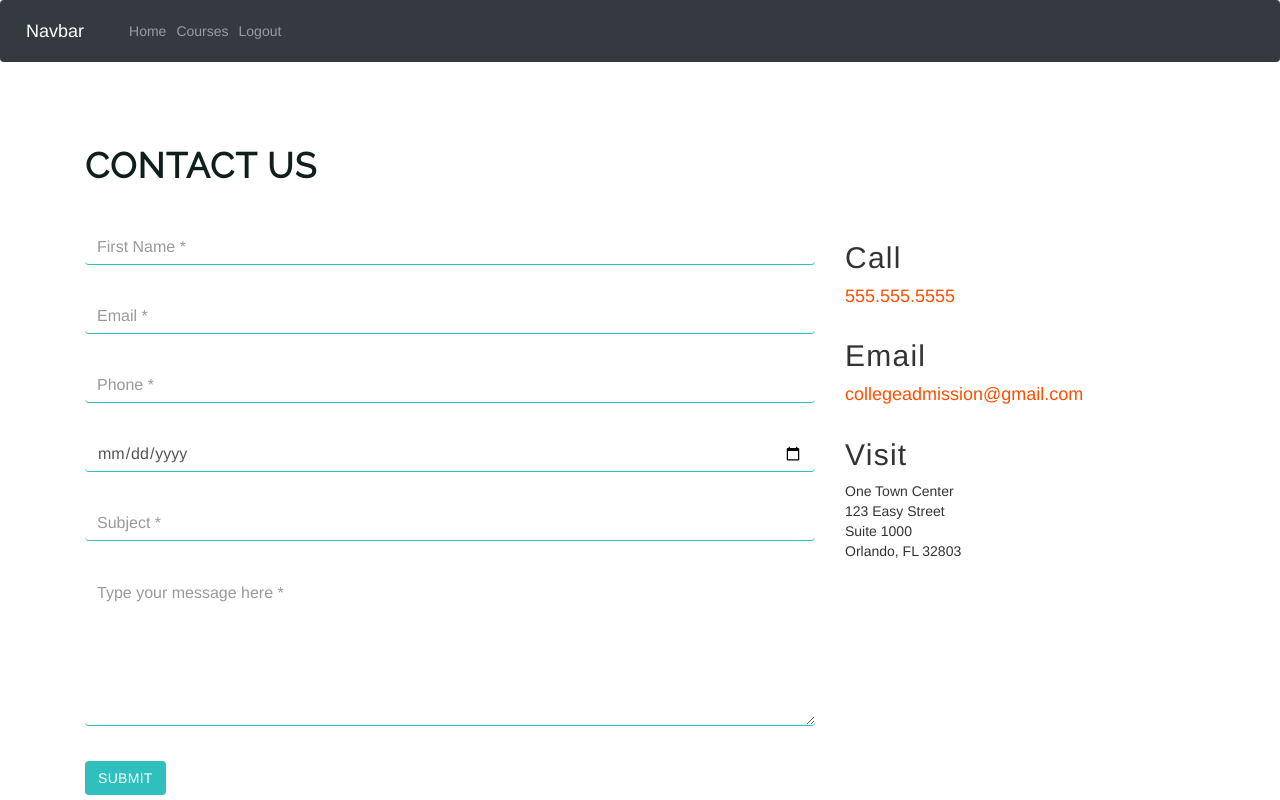
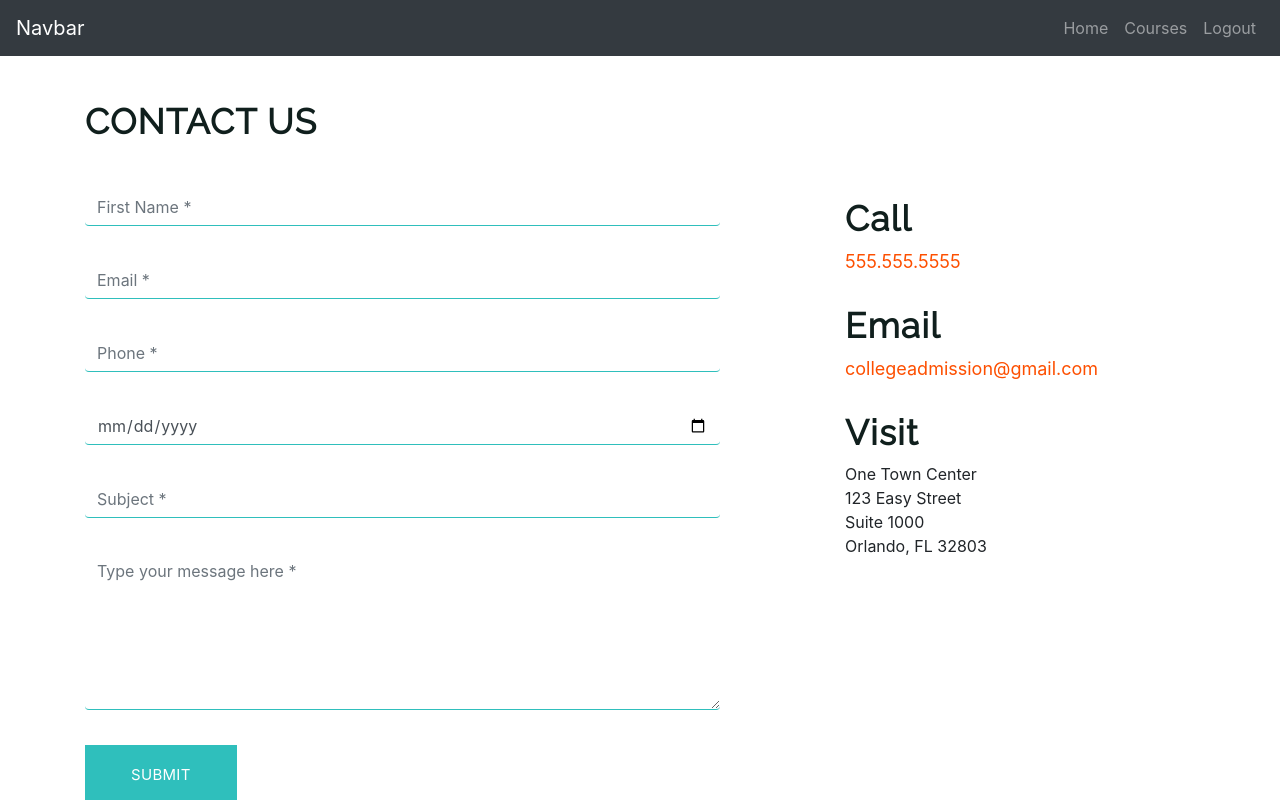
Before and after one commit to abhinavmittal93/CSD_3444_Term_Project, a Flask app: template templates/contact_us.html in a window 1280 px wide. Run offline with Flask 2, Linux system fonts and the light colour scheme; the template is opened without the code that fills it, so the values that code supplies are empty; some libraries are stand-ins or nearby versions.

Commit message:
Fixed some issues with header.html, contact us page and navbar.

```diff
--- a/main.py
+++ b/main.py
@@ -17,6 +17,7 @@ toastr = Toastr(app)
 
 app.config["SESSION_PERMANENT"] = False
 app.config["SESSION_TYPE"] = "filesystem"
+app.config["TEMPLATES_AUTO_RELOAD"] = True
 Session(app)
 
 app.add_url_rule('/login', view_func=login.login_page)
--- a/templates/contact_us.html
+++ b/templates/contact_us.html
@@ -3,14 +3,10 @@
 <link href="https://fonts.googleapis.com/css?family=Oswald" rel="stylesheet">
 <link href="https://fonts.googleapis.com/css?family=Raleway" rel="stylesheet">
 <link rel="stylesheet" href="{{ url_for('static',filename='styles/contact.css') }}">
-<link rel="stylesheet" href="https://maxcdn.bootstrapcdn.com/bootstrap/3.3.7/css/bootstrap.min.css">
-<script src="https://ajax.googleapis.com/ajax/libs/jquery/1.12.4/jquery.min.js"></script>
-<script src="https://maxcdn.bootstrapcdn.com/bootstrap/3.3.7/js/bootstrap.min.js"></script>
-<div class="container">
+<h2 class="ct-section-head">CONTACT US</h2>
 <div class="contact-section">
-    <h2 class="ct-section-head">CONTACT US</h2>
     <div class="row contact-fields">
-      <div class="col-md-8 left-form">
+      <div class="col-md-7 left-form">
       <form method="post" action="{{ url_for('save_contact_us_details') }}">
 			<div class="form-group">
                 <label class="sr-only" for="fname">First Name *</label>
@@ -63,6 +59,5 @@
         </div>
     </div>
 </div>
-</div>
 
 {% include 'footer.html' %}
--- a/templates/header.html
+++ b/templates/header.html
@@ -28,4 +28,4 @@
         {% include 'menu.html' %}
     {% endif %}
 {% endblock content %}
-<div class="container"></div>
+<div class="container">
--- a/templates/menu.html
+++ b/templates/menu.html
@@ -1,4 +1,4 @@
-<nav class="navbar navbar-expand-lg navbar-light bg-light">
+<nav class="navbar navbar-expand-lg navbar-dark bg-dark">
   <a class="navbar-brand" href="#">Navbar</a>
   <button class="navbar-toggler" type="button" data-toggle="collapse" data-target="#navbarSupportedContent" aria-controls="navbarSupportedContent" aria-expanded="false" aria-label="Toggle navigation">
     <span class="navbar-toggler-icon"></span>
```
